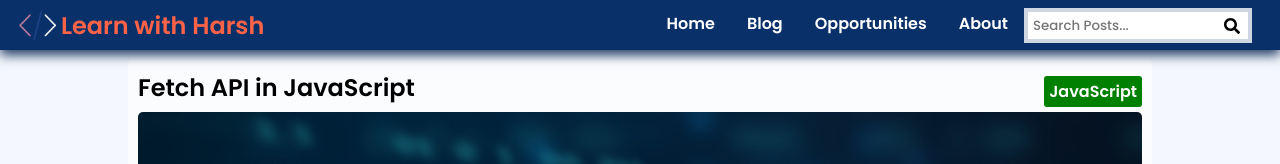
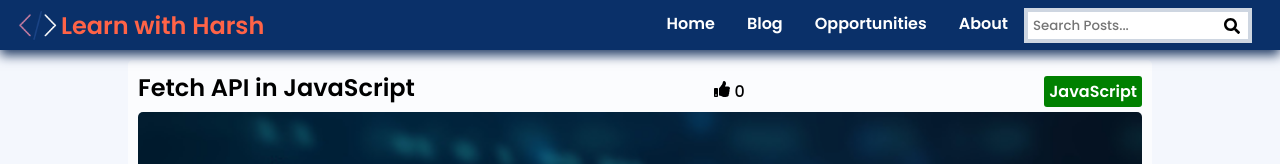
Before and after one commit to its-me-Harsh-Anand/portfolio-and-blog, a Next.js app: page /blog/fetch-api-in-javascript in a window 1280 px wide. Shown: the top 164 px of the page. Built offline with nearby package versions, Linux system fonts and the light colour scheme; no server answers.

Commit message:
likes to post done..design left

```diff
--- a/package.json
+++ b/package.json
@@ -10,6 +10,7 @@
     "prepare": "husky install"
   },
   "dependencies": {
+    "axios": "^0.24.0",
     "gray-matter": "^4.0.3",
     "marked": "^4.0.3",
     "next": "12.0.3",
--- a/pages/blog/[slug].js
+++ b/pages/blog/[slug].js
@@ -6,6 +6,10 @@ import {marked } from 'marked'
 import Link from 'next/link'
 import CategoryLabel from '@/components/CategoryLabel'
 import styles from '@/styles/blog.module.css'
+import { useState, useEffect } from 'react'
+import axios from 'axios'
+import { useRouter } from 'next/dist/client/router'
+import { FaThumbsUp } from 'react-icons/fa'
 
 function BlogPage({frontmatter : {
     title,
@@ -16,6 +20,45 @@ function BlogPage({frontmatter : {
     category,
     excerpt,
 }, content, slug}) {
+
+    const router = useRouter()
+
+    const [likes, setLikes] = useState(0)
+    const [postid, setPostid] = useState('')
+
+    useEffect(()=>{
+        axios.get('https://learnwithharsh.herokuapp.com/posts')
+        .then(res=>{
+            const post = res.data.find(post=> post.postname === router.query.slug)
+            console.log(post)
+            setPostid(post._id)
+            return post
+        })
+        .then((post)=>{
+            setLikes(post.likes)
+        })
+    }, [])
+
+        console.log(postid)
+
+    function handleLikes(e){
+        e.preventDefault()
+
+        setLikes((likes)=> likes + 1)
+        const updatedlike = {
+            likes : likes+1
+        }
+
+
+        axios.post(`https://learnwithharsh.herokuapp.com/posts/update/${postid}`, updatedlike)
+        .then(res=> console.log(res.data))
+    }
+
+
+
+
+
+
     return (
         <Layout title={title} description={excerpt}>
 
@@ -24,6 +67,7 @@ function BlogPage({frontmatter : {
 
                 <div className={styles.titleAndCategory}>
                     <h1 className={styles.title}>{title}</h1>
+                    <span><FaThumbsUp onClick={(e)=> handleLikes(e)}/>  {likes}</span>
                     <CategoryLabel>{category}</CategoryLabel>
                 </div>
 
```
Also changed, not shown: 1 other file (tests, documents, lock files or other folders).
